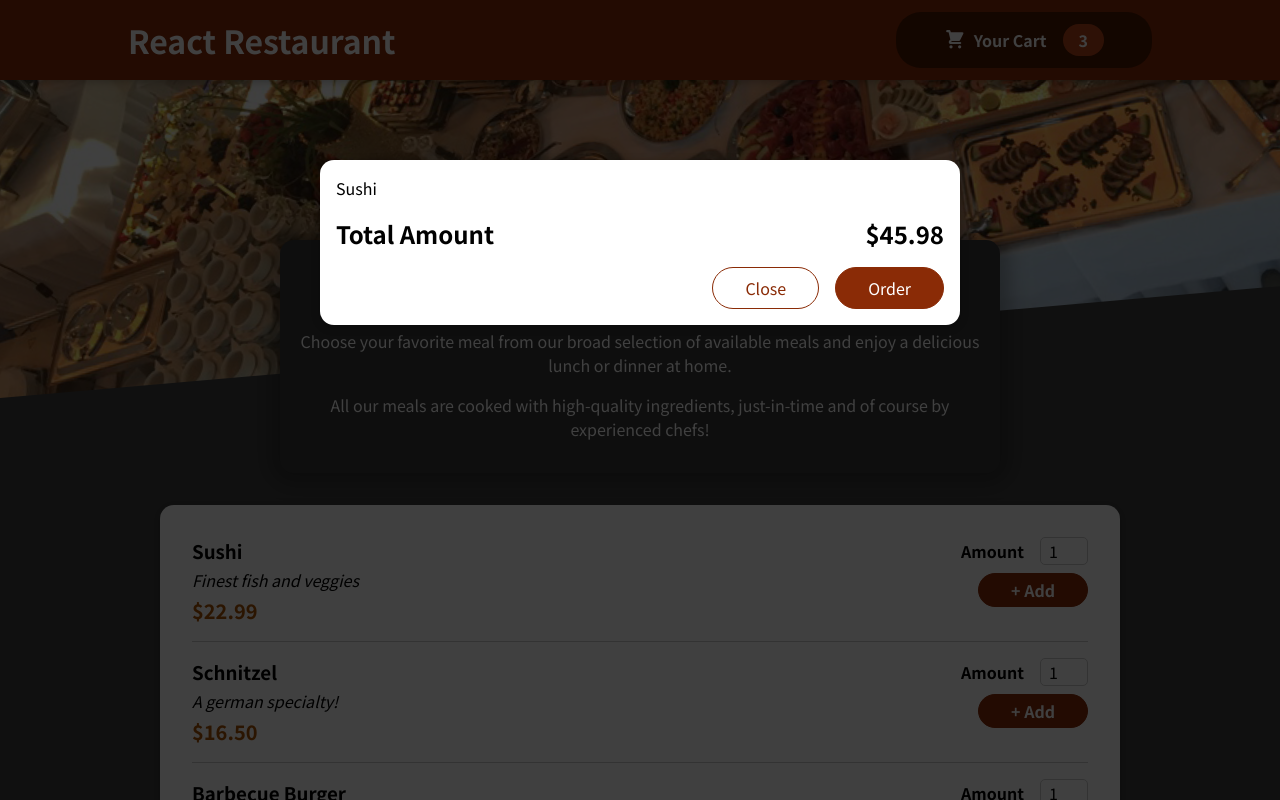
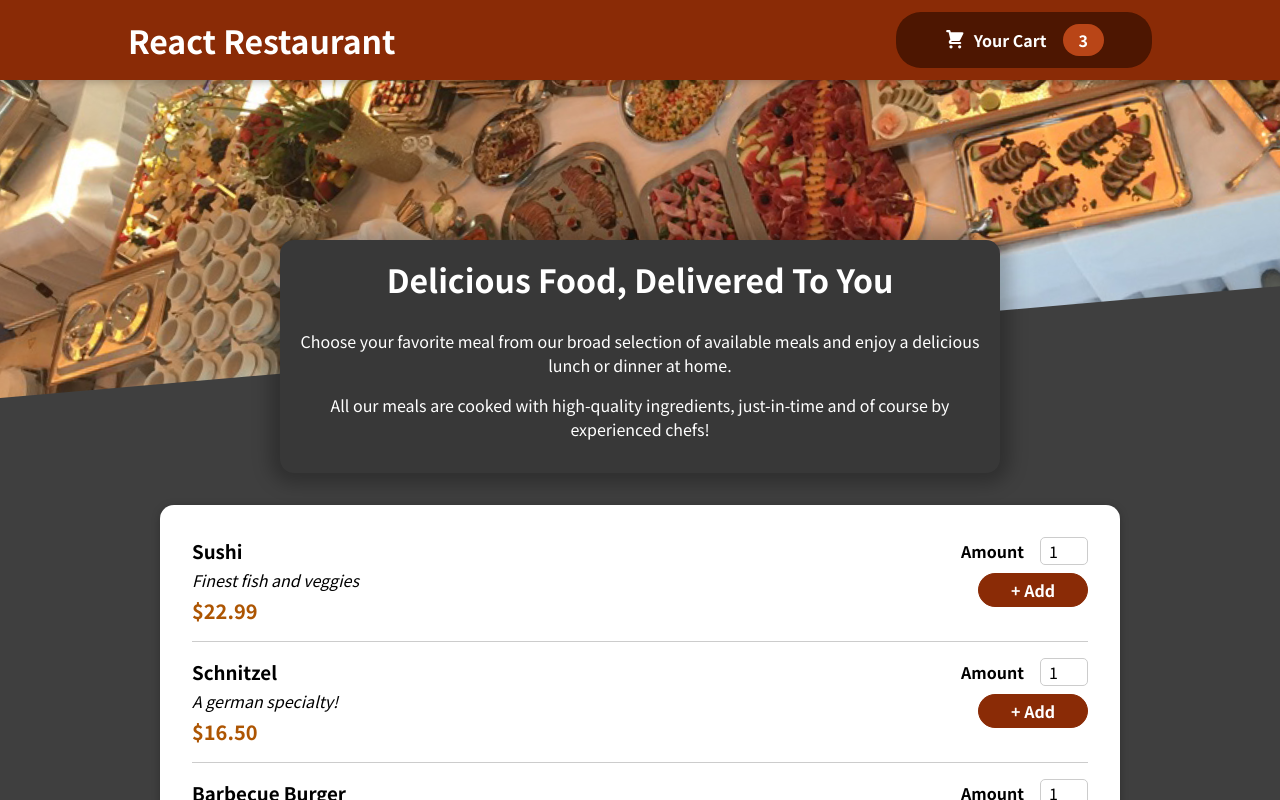
Before and after one commit to ahmed-sakka/react-restaurant, a React (Create React App) app: page / in a window 1280 px wide. Shown: the top 800 px of the page. Built offline with nearby package versions, Linux system fonts and the light colour scheme.

Commit message:
show and close cart modal

```diff
--- a/src/App.js
+++ b/src/App.js
@@ -1,12 +1,20 @@
+import { useState } from 'react';
+
 import Cart from './components/Cart/Cart';
 import Header from './components/Layout/Header';
 import Meals from './components/Meals/Meals';
 
 function App() {
+  const [cartIsShown, setCartIsShown] = useState(false);
+  const toggleShowCartHandler = () => {
+    setCartIsShown((prevState) => {
+      return !prevState;
+    });
+  };
   return (
     <>
-      <Cart />
-      <Header />
+      {cartIsShown && <Cart onToggleShowCart={toggleShowCartHandler} />}
+      <Header onToggleShowCart={toggleShowCartHandler} />
       <main>
         <Meals />
       </main>
--- a/src/components/Cart/Cart.js
+++ b/src/components/Cart/Cart.js
@@ -12,14 +12,19 @@ const Cart = (props) => {
     </ul>
   );
   return (
-    <Modal>
+    <Modal onClick={props.onToggleShowCart}>
       {cartItems}
       <div className={classes.total}>
         <span>Total Amount</span>
         <span>$45.98</span>
       </div>
       <div className={classes.actions}>
-        <button className={classes['button--alt']}>Close</button>
+        <button
+          className={classes['button--alt']}
+          onClick={props.onToggleShowCart}
+        >
+          Close
+        </button>
         <button className={classes.button}>Order</button>
       </div>
     </Modal>
--- a/src/components/Layout/Header.js
+++ b/src/components/Layout/Header.js
@@ -7,7 +7,7 @@ const Header = (props) => {
     <>
       <header className={classes.header}>
         <h1>React Restaurant</h1>
-        <HeaderCartButton />
+        <HeaderCartButton onClick={props.onToggleShowCart} />
       </header>
       <div className={classes['main-image']}>
         <img src={mealsImage} alt='Meals' />
--- a/src/components/Layout/HeaderCartButton.js
+++ b/src/components/Layout/HeaderCartButton.js
@@ -3,7 +3,7 @@ import classes from './HeaderCartButton.module.css';
 
 const HeaderCartButton = (props) => {
   return (
-    <button className={classes.button}>
+    <button className={classes.button} onClick={props.onClick}>
       <span className={classes.icon}>
         <CartIcon />
       </span>
```
